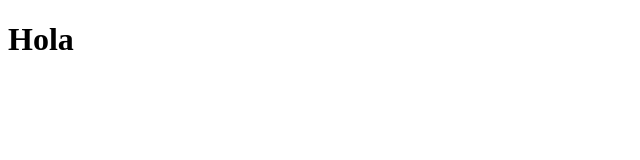
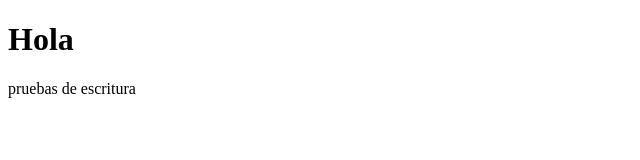
Before and after one commit to mloppere/git-tutorial-blueeweb, a plain HTML site: page index.html in a window 1280 px wide. Shown: the whole page, without its empty margins (0-640 px from the left). Drawn offline with Linux system fonts and the light colour scheme.

Commit message:
parrafo nuevo

```diff
--- a/index.html
+++ b/index.html
@@ -8,6 +8,6 @@
 </head>
 <body>
     <h1>Hola</h1>
-
+    <p>pruebas de escritura</p>
 </body>
 </html>
```
